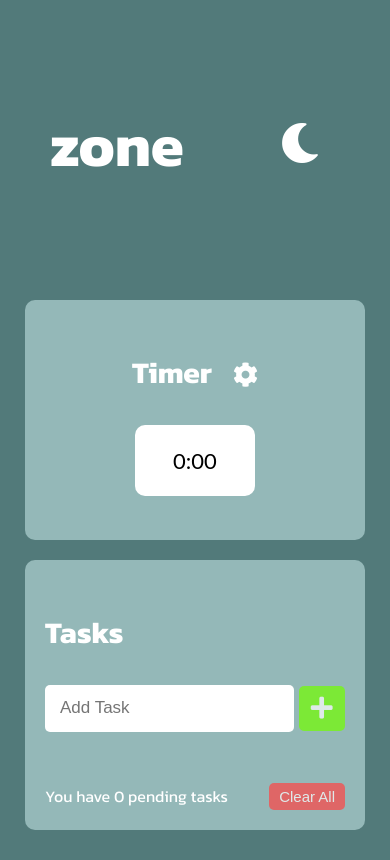
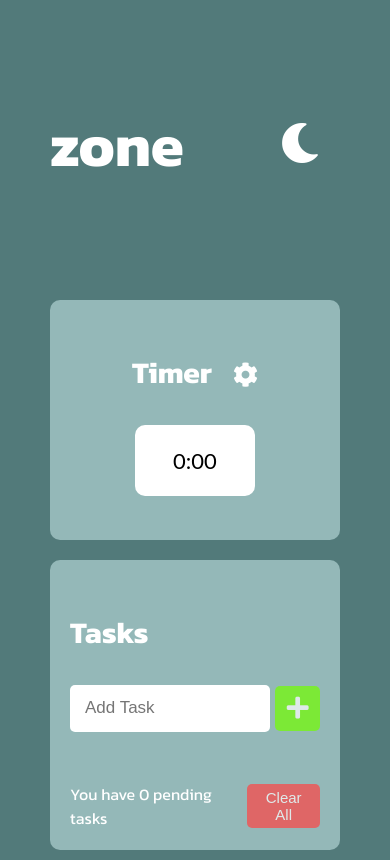
Before and after one commit to lllIIlIIlll/lllIIlIIlll.github.io, a plain HTML site: page index.html in a window 390 px wide. Drawn offline with Linux system fonts and the light colour scheme.

Commit message:
Update style.css

```diff
--- a/style.css
+++ b/style.css
@@ -311,9 +311,9 @@ h3 {
     align-items: center;
   }
   .task-container {
-    width: 300px;
+    width: 250px;
   }
   .time-container {
-    width: 300px;
+    width: 250px;
   }
 }
```
